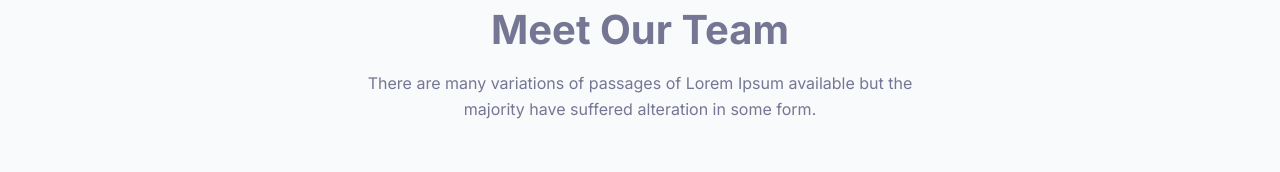
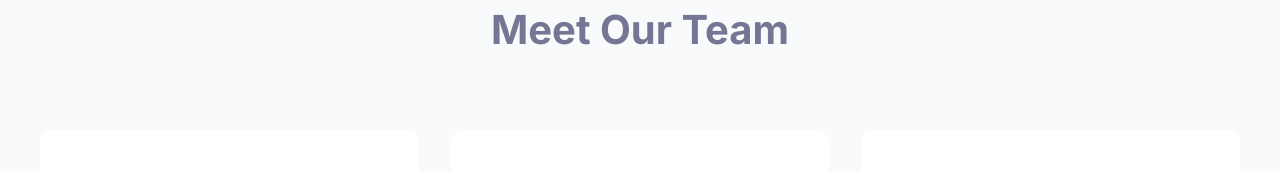
Before and after one commit to Jima-J9M1/TalentConnect-Frontend, a Next.js app: page /about in a window 1280 px wide. Shown: the part 690-862 px from the top of the page. Built offline with nearby package versions, Linux system fonts and the light colour scheme.

Commit message:
Update index.tsx

```diff
--- a/components/Team/index.tsx
+++ b/components/Team/index.tsx
@@ -59,7 +59,7 @@ const Team = () => {
         <div className="mb-[60px]">
           <SectionTitle
             title="Meet Our Team"
-            paragraph="There are many variations of passages of Lorem Ipsum available but the majority have suffered alteration in some form."
+            paragraph=""
             width="640px"
             center
           />
```
